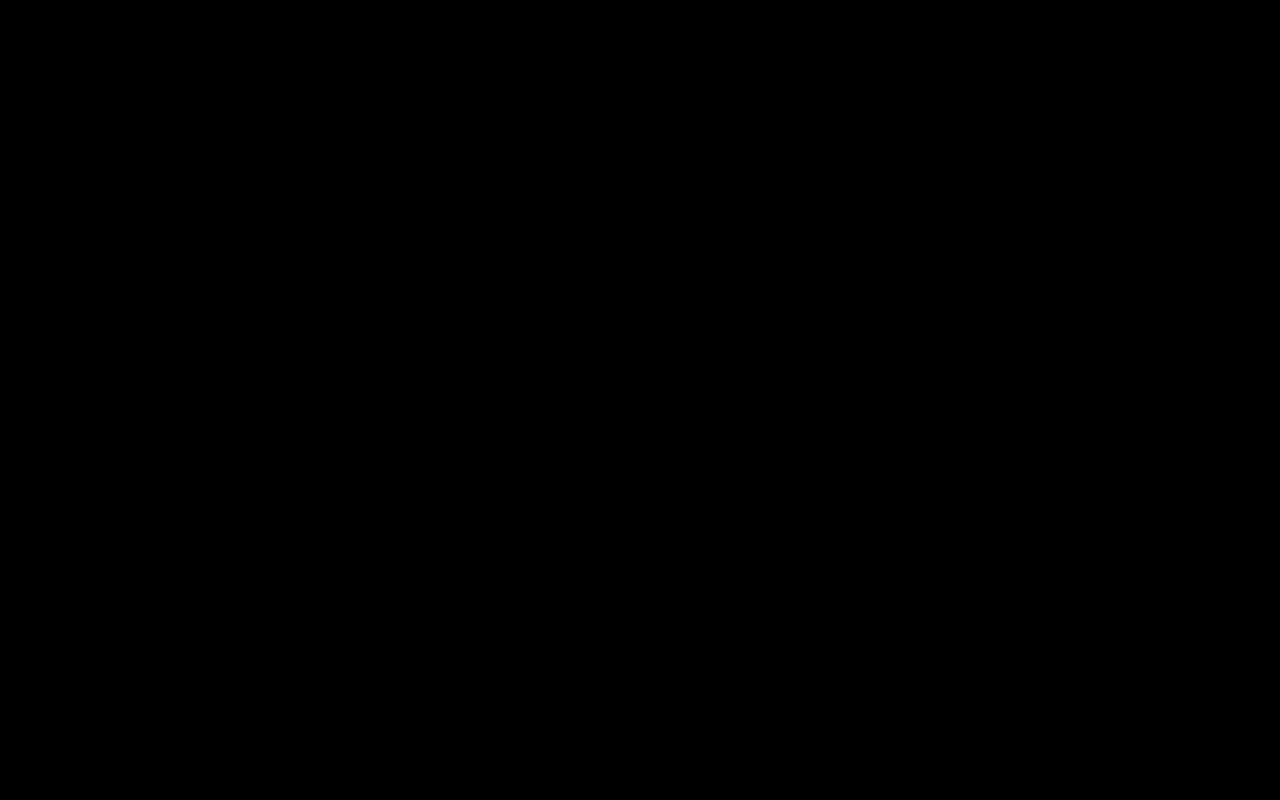
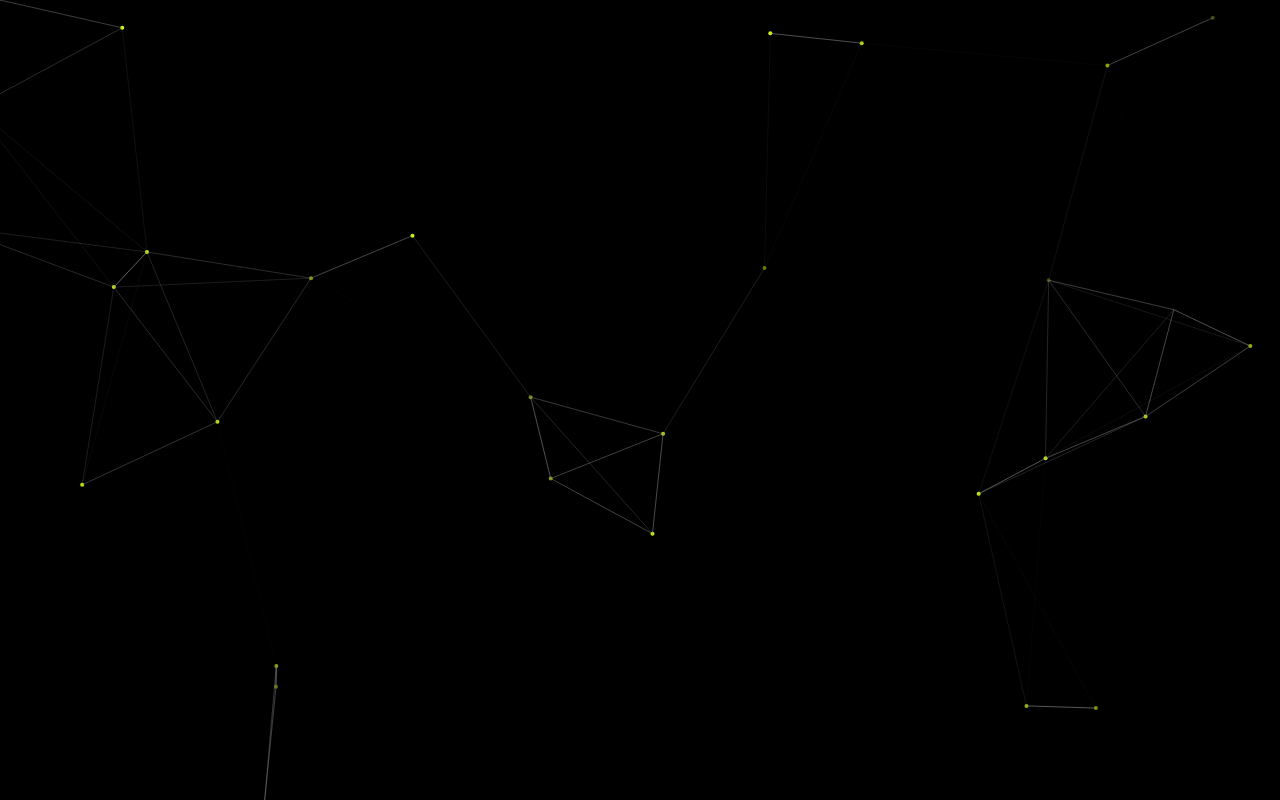
Before and after one commit to Luis129-ai/Luis129-ai.github.io, a plain HTML site: page index.html in a window 1280 px wide. Drawn offline with Linux system fonts and the light colour scheme.

Commit message:
particles

```diff
--- a/index.html
+++ b/index.html
@@ -11,6 +11,7 @@
 
 <body>
   <canvas id="particles" width="800" height="800"></canvas>
+  <script src="./script.js"></script>
 </body>
 
 </html>
--- /dev/null
+++ b/script.js
@@ -0,0 +1,227 @@
+var canvas = document.getElementById("particles"),
+  can_w = parseInt(canvas.getAttribute("width")),
+  can_h = parseInt(canvas.getAttribute("height")),
+  ctx = canvas.getContext("2d")
+
+var BALL_NUM = 30
+var ball = { x: 0, y: 0, vx: 0, vy: 0, r: 0, alpha: 1, phase: 0 }
+var ball_color = { r: 207, g: 255, b: 5 }
+var R = 2
+var balls = []
+var alpha_f = 0.03
+var alpha_phase = 0
+
+// Line
+var link_line_width = 0.8
+var dis_limit = 260
+var add_mouse_point = true
+var mouse_in = false
+var mouse_ball = { x: 0, y: 0, vx: 0, vy: 0, r: 0, type: 'mouse' }
+
+function getRandomSpeed(pos) {
+  var min = -1, max = 1
+  switch (pos) {
+    case 'top':
+      return [randomNumFrom(min, max), randomNumFrom(0.1, max)]
+    case 'right':
+      return [randomNumFrom(min, -0.1), randomNumFrom(min, max)]
+    case 'bottom':
+      return [randomNumFrom(min, max), randomNumFrom(min, -0.1)]
+    case 'left':
+      return [randomNumFrom(0.1, max), randomNumFrom(min, max)]
+    default:
+      return;
+  }
+}
+
+function randomArrayItem(arr) {
+  return arr[Math.floor(Math.random() * arr.length)];
+}
+
+function randomNumFrom(min, max) {
+  return Math.random() * (max - min) + min
+}
+
+function getRandomBall() {
+  var pos = randomArrayItem(['top', 'right', 'bottom', 'left'])
+
+  switch (pos) {
+    case 'top':
+      return {
+        x: randomSidePos(can_w),
+        y: -R,
+        vx: getRandomSpeed('top')[0],
+        vy: getRandomSpeed('top')[1],
+        r: R,
+        alpha: 1,
+        phase: randomNumFrom(0, 10)
+      }
+    case 'right':
+      return {
+        x: can_w + R,
+        y: randomSidePos(can_h),
+        vx: getRandomSpeed('right')[0],
+        vy: getRandomSpeed('right')[1],
+        r: R,
+        alpha: 1,
+        phase: randomNumFrom(0, 10)
+      }
+    case 'bottom':
+      return {
+        x: randomSidePos(can_w),
+        y: can_h + R,
+        vx: getRandomSpeed('bottom')[0],
+        vy: getRandomSpeed('bottom')[1],
+        r: R,
+        alpha: 1,
+        phase: randomNumFrom(0, 10)
+      }
+    case 'left':
+      return {
+        x: -R,
+        y: randomSidePos(can_h),
+        vx: getRandomSpeed('left')[0],
+        vy: getRandomSpeed('left')[1],
+        r: R,
+        alpha: 1,
+        phase: randomNumFrom(0, 10)
+      }
+  }
+}
+
+function randomSidePos(length) {
+  return Math.ceil(Math.random() * length)
+}
+
+function renderBalls() {
+  Array.prototype.forEach.call(balls, function (b) {
+    if (!b.hasOwnProperty('type')) {
+      ctx.fillStyle = 'rgba(' + ball_color.r + ' , ' + ball_color.g + ' , ' + ball_color.b + ' , ' + b.alpha + ')'
+      ctx.beginPath()
+      ctx.arc(b.x, b.y, R, 0, Math.PI * 2, true)
+      ctx.closePath()
+      ctx.fill()
+    }
+  })
+}
+
+function updateBalls() {
+  var new_balls = []
+  Array.prototype.forEach.call(balls, function (b) {
+    b.x += b.vx
+    b.y += b.vy
+
+    if (b.x > -(50) && b.x < (can_w + 50) && b.y > -(50) && b.y < (can_h + 50)) {
+      new_balls.push(b)
+    }
+
+    b.phase += alpha_f
+    b.alpha = Math.abs(Math.cos(b.phase))
+  })
+
+  balls = new_balls.slice(0)
+}
+
+function loopAlphaInf() {
+
+}
+
+function renderLines() {
+  var fraction, alpha;
+  for (var i = 0; i < balls.length; i++) {
+    for (var j = i + 1; j < balls.length; j++) {
+      fraction = getDisOf(balls[i], balls[j]) / dis_limit
+
+      if (fraction < 1) {
+        alpha = (1 - fraction).toString()
+        ctx.strokeStyle = 'rgba(150,150,150, ' + alpha + ')'
+        ctx.lineWidth = link_line_width
+        ctx.beginPath()
+        ctx.moveTo(balls[i].x, balls[i].y)
+        ctx.lineTo(balls[j].x, balls[j].y)
+        ctx.stroke()
+        ctx.closePath()
+      }
+    }
+  }
+}
+
+function getDisOf(b1, b2) {
+  var delta_x = Math.abs(b1.x - b2.x)
+  var delta_y = Math.abs(b1.y - b2.y)
+
+  return Math.sqrt(delta_x * delta_x + delta_y * delta_y)
+}
+
+function addBallIfy() {
+  if (balls.length < BALL_NUM) {
+    balls.push(getRandomBall())
+  }
+}
+
+function render() {
+  ctx.clearRect(0, 0, can_w, can_h)
+
+  renderBalls()
+  renderLines()
+  updateBalls()
+  addBallIfy()
+  window.requestAnimationFrame(render)
+}
+
+function initBalls(num) {
+  for (var i = 1; i <= num; i++) {
+    balls.push({
+      x: randomSidePos(can_w),
+      y: randomSidePos(can_h),
+      vx: getRandomSpeed('top')[0],
+      vy: getRandomSpeed('top')[1],
+      r: R,
+      alpha: 1,
+      phase: randomNumFrom(0, 10)
+    })
+  }
+}
+
+function initCanvas() {
+  canvas.setAttribute('width', window.innerWidth)
+  canvas.setAttribute('height', window.innerHeight)
+
+  can_w = parseInt(canvas.getAttribute('width'))
+  can_h = parseInt(canvas.getAttribute('height'))
+}
+
+window.addEventListener('resize', function (e) {
+  initCanvas()
+})
+
+function goMovie() {
+  initCanvas()
+  initBalls(BALL_NUM)
+  window.requestAnimationFrame(render)
+}
+
+goMovie()
+
+canvas.addEventListener('mouseenter', function () {
+  mouse_in = true
+  balls.push(mouse_ball)
+})
+
+canvas.addEventListener('mouseleave', function () {
+  mouse_in = false
+  var new_balls = []
+  Array.prototype.forEach.call(balls, function (b) {
+    if (!b.hasOwnProperty('type')) {
+      new_balls.push(b)
+    }
+  })
+
+  balls = new_balls.slice(0)
+})
+
+canvas, addEventListener('mousemove', function (e) {
+  var e = e
+  mouse_ball.x = e.pageX
+  mouse_ball.y = e.pageY
+})
```
